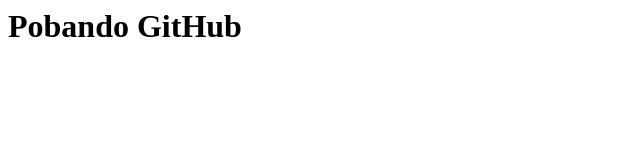
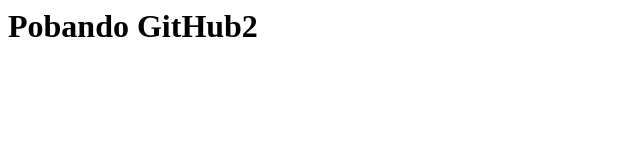
Before and after one commit to jeancarsas/PruebaGit, a plain HTML site: page index.html in a window 1280 px wide. Shown: the full height of the page, 0-640 px from the left. Drawn offline with Linux system fonts and the light colour scheme.

Commit message:
Update index.html

```diff
--- a/index.html
+++ b/index.html
@@ -3,6 +3,6 @@
 <title></title>
 </head>
 <body>
-	<h1>Pobando GitHub</h1>
+	<h1>Pobando GitHub2</h1>
 </body>
 </html>
```
